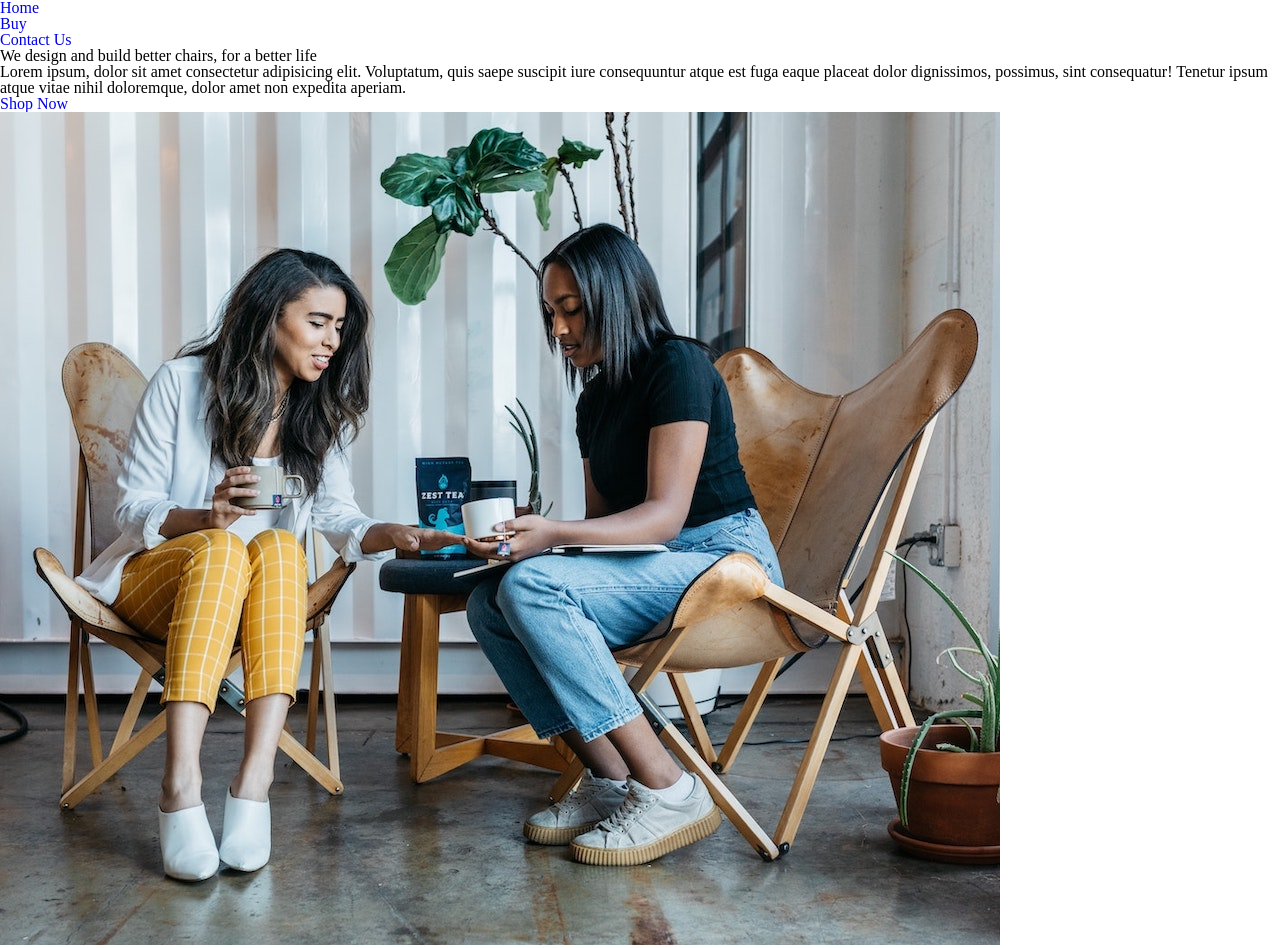
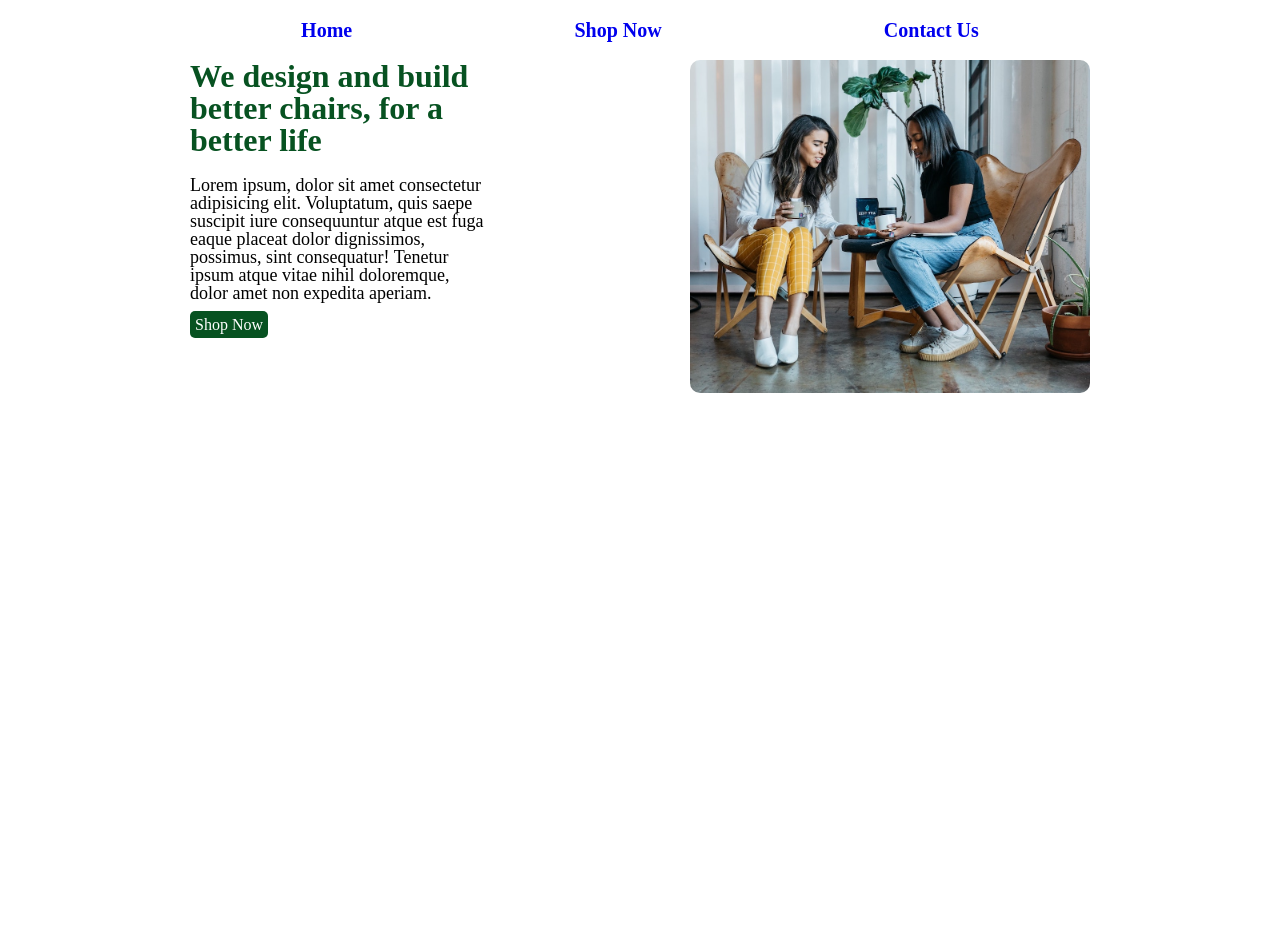
Before and after one commit to Ruska-N/Homework--2, a plain HTML site: page index.html in a window 1280 px wide. After the commit the page ends 800 px from the top, so only its background shows below. Drawn offline with Linux system fonts and the light colour scheme.

Commit message:
index done

```diff
--- a/css/style.css
+++ b/css/style.css
@@ -0,0 +1,49 @@
+/* header styles */
+.header {
+    width: 900px;
+    margin: 0 auto;
+    padding: 20px 0;
+}
+ul {
+    display: flex;
+    justify-content: space-around;
+    padding: 0;
+    list-style: none;
+    font-size: 20px;
+    font-weight: bold;
+}
+
+/* section 1 styles */
+.section-1 {
+    width: 900px;
+    margin: 0 auto;
+}
+.left-box {
+    float: left;
+    width: 300px;
+}
+.right-box {
+    float: right;
+    width: 400px;
+    height: 400px;
+}
+.cust-img {
+    width: 100%;
+    border-radius: 10px
+}
+.title {
+    color: rgb(7, 82, 33);
+    font-size: 32px;
+    font-weight: bold;
+}
+.descrp {
+    font-size: 18px;
+    margin-top: 20px;
+    margin-bottom: 15px;
+}
+.btn {
+    color: white;
+    background-color: rgb(7, 82, 33);
+    padding: 5px;
+    border-radius: 5px;
+}
--- a/index.html
+++ b/index.html
@@ -8,11 +8,11 @@
     <title>Home</title>
   </head>
   <body>
-    <header>
+    <header class="header">
       <nav>
         <ul>
           <li><a href="index.html">Home</a></li>
-          <li><a href="buy.html">Buy</a></li>
+          <li><a href="buy.html">Shop Now</a></li>
           <li><a href="contact.html">Contact Us</a></li>
         </ul>
       </nav>
@@ -21,18 +21,18 @@
       <section>
         <div class="section-1">
           <div class="left-box">
-            <h1>We design and build better chairs, for a better life</h1>
-            <h6>
+            <h1 class="title">We design and build better chairs, for a better life</h1>
+            <p class="descrp">
               Lorem ipsum, dolor sit amet consectetur adipisicing elit.
               Voluptatum, quis saepe suscipit iure consequuntur atque est fuga
               eaque placeat dolor dignissimos, possimus, sint consequatur!
               Tenetur ipsum atque vitae nihil doloremque, dolor amet non
               expedita aperiam.
-            </h6>
-            <a href="buy.html">Shop Now</a>
+            </p>
+            <a class="btn" href="buy.html">Shop Now</a>
           </div>
           <div class="right-box">
-            <img src="images/customers.jpg" alt="customers" />
+            <img class="cust-img" src="images/customers.jpg" alt="customers" />
           </div>
         </div>
       </section>
```
Also changed, not shown: buy.html (+2 -2 lines), contact.html (+2 -2 lines).
